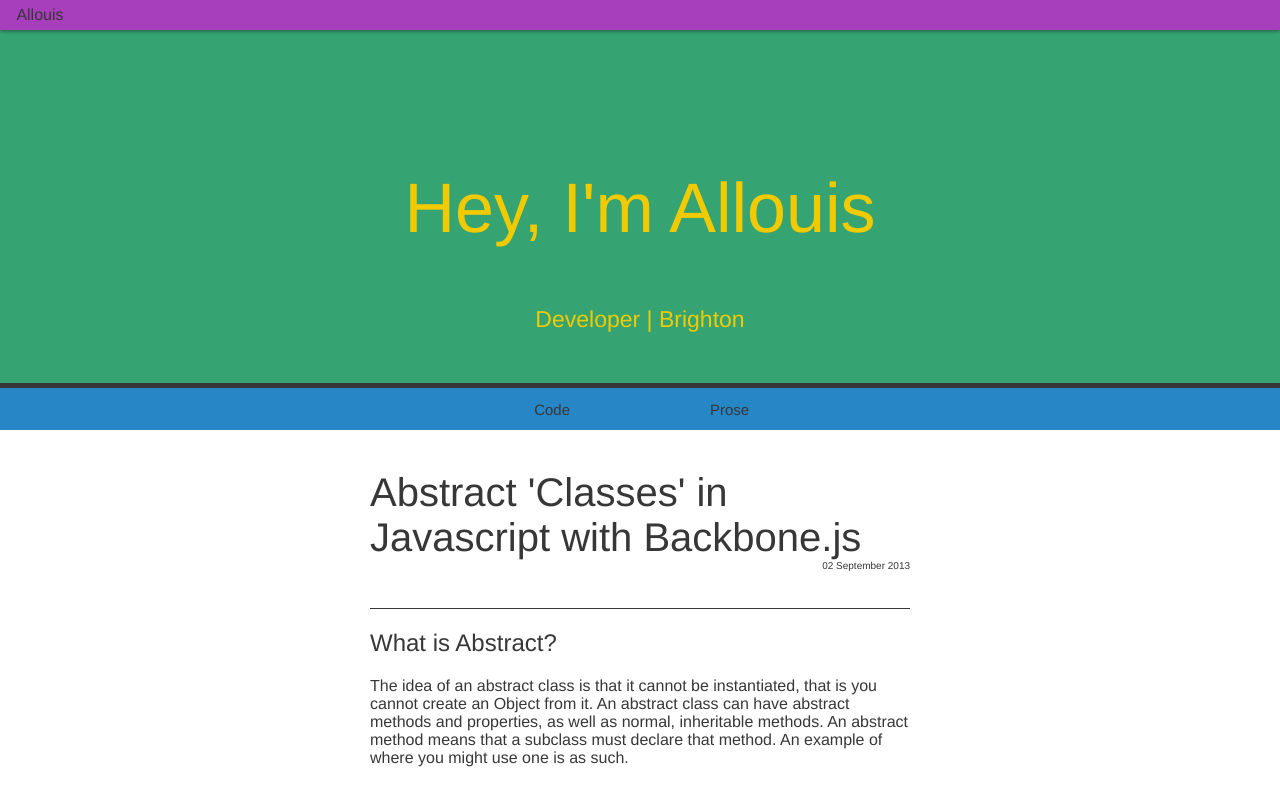
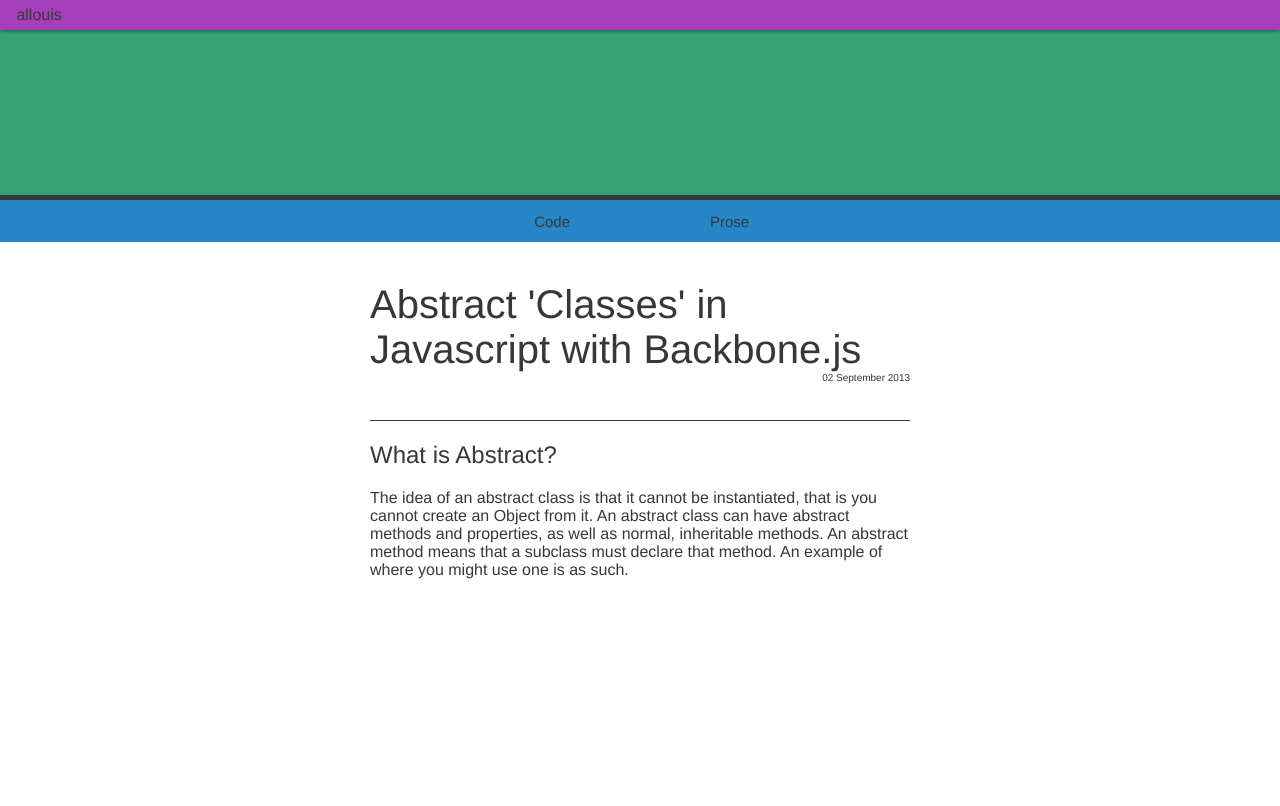
Before and after one commit to allouis/allouis.github.io, a Jekyll site: the page built from index.html, in a window 1280 px wide. Shown: the top 806 px of the page. Built offline with Jekyll 4.4.1, drawn with Linux system fonts in a browser that asks for light colours; Markdown is read by kramdown in place of the engine named in the settings; the list of posts is cut into pages by our own code.

Commit message:
Updating domain

```diff
--- a/_config.yml
+++ b/_config.yml
@@ -1,15 +1,10 @@
-name: "Allouis"
-description: "A collection of code && prose"
+name: "allouis"
+description: "Blog && Code"
 
-url: "http://localhost:8000"
+url: "allou.is"
 
 paginate: 1
 
 markdown: rdiscount
 permalink: pretty
 pygments: true
-
-splashTitle: "Hey, I'm Allouis"
-splashText: "Developer | Brighton"
-
-whatever: "blah blah blah"
```
